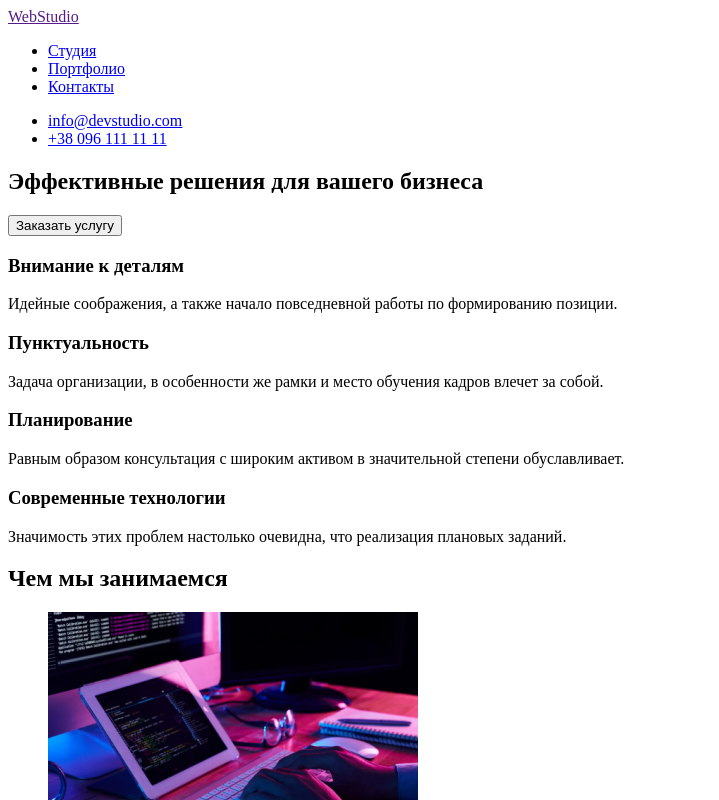
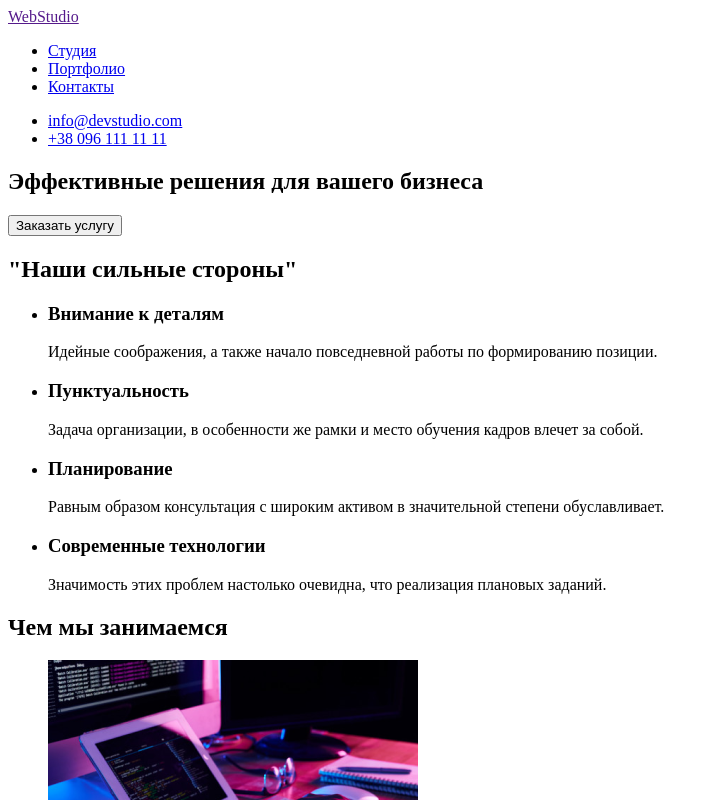
Before and after one commit to mdergunova/goit-markup-hw-01, a plain HTML site: page index.html in a window 1280 px wide. Shown: the top 800 px of the page, without its empty margins (0-719 px from the left). Drawn offline with Linux system fonts and the light colour scheme.

Commit message:
update index.html

```diff
--- a/index.html
+++ b/index.html
@@ -27,25 +27,31 @@
         <button type="button">Заказать услугу</button>
       </section>
       <section id="studio">
-        <div>
+        <h2>"Наши сильные стороны"</h2>
+        <ul>
+          <li>
             <h3>Внимание к деталям</h3>
             <p>Идейные соображения, а также начало повседневной работы по формированию позиции.</p>
-        </div>
-        <div>
+          </li>
+          <li>
             <h3>Пунктуальность</h3>
-          <p>Задача организации, в особенности же рамки и место обучения кадров влечет за собой.</p>
-        </div>
-        <div>
+            <p>
+              Задача организации, в особенности же рамки и место обучения кадров влечет за собой.
+            </p>
+          </li>
+          <li>
             <h3>Планирование</h3>
-          <p>Равным образом консультация с широким активом в значительной степени обуславливает.</p>
-        </div>
-        <div>
+            <p>
+              Равным образом консультация с широким активом в значительной степени обуславливает.
+            </p>
+          </li>
+          <li>
             <h3>Современные технологии</h3>
             <p>Значимость этих проблем настолько очевидна, что реализация плановых заданий.</p>
-        </div>
+          </li>
+        </ul>
       </section>
       <section id="work-direction">
-        <div>
         <h2>Чем мы занимаемся</h2>
         <ul>
           <li>
@@ -63,7 +69,6 @@
             />
           </li>
         </ul>
-        </div>
       </section>
       <section>
         <h2>Наша команда</h2>
```
Lines whose indentation alone changed are shown as unchanged.
